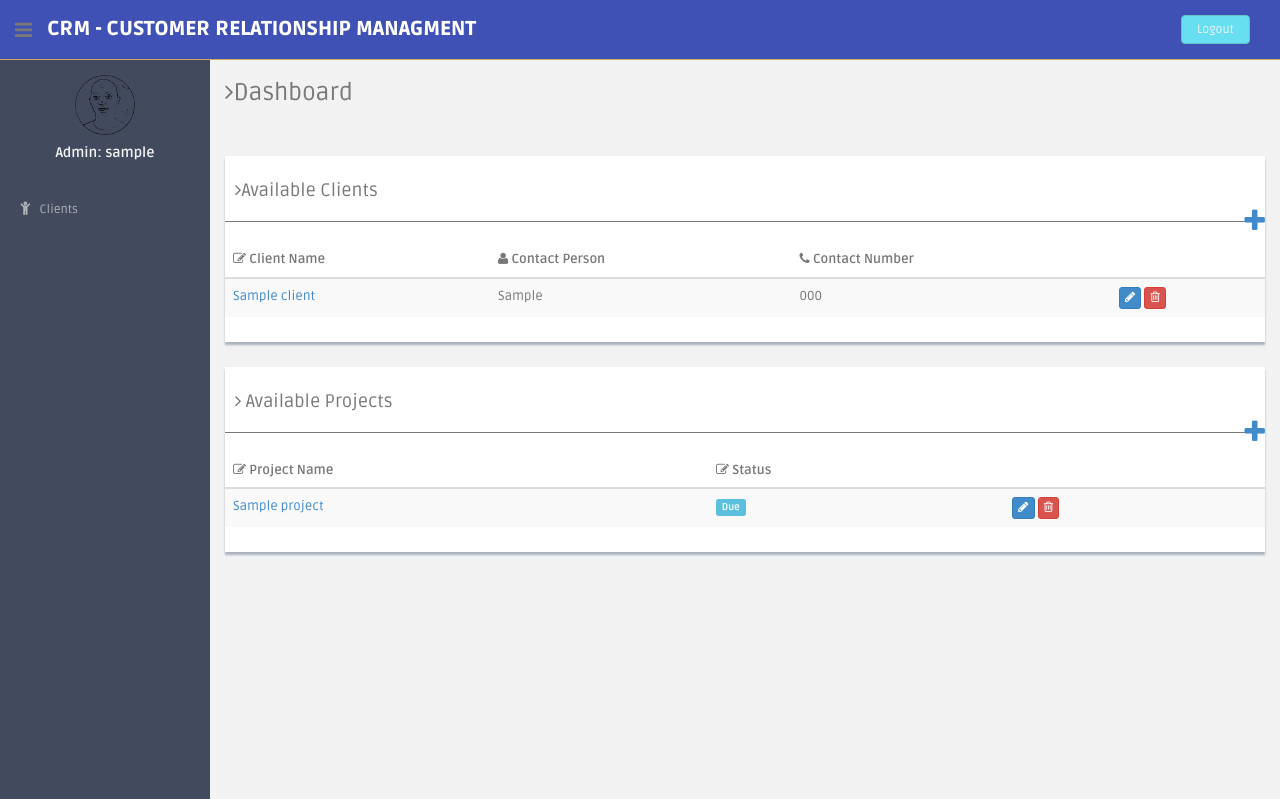
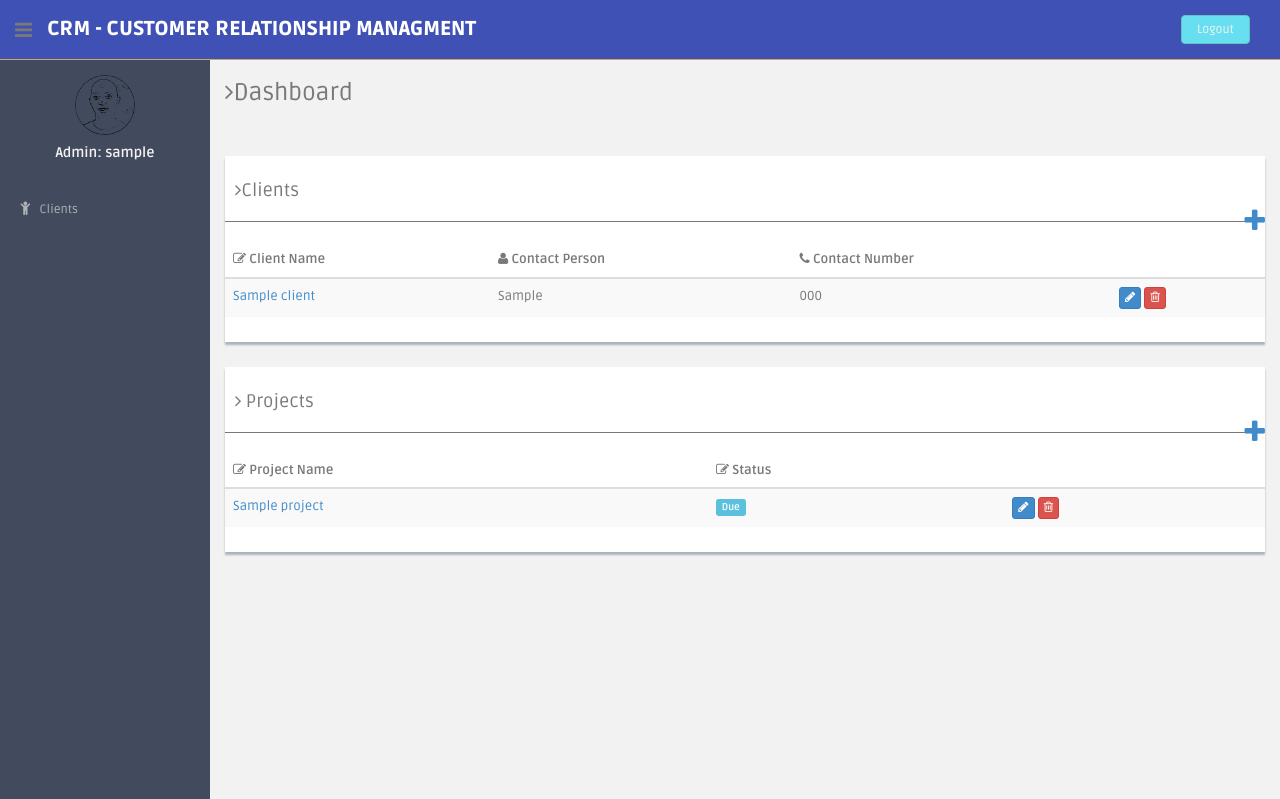
Before and after one commit to ntokozo-gb/crm, a Django app: page /clients/ in a window 1280 px wide. Shown: the top 799 px of the page. Run offline with Django 3.2, Linux system fonts and the light colour scheme; a user stored in the database is signed in; tables that the repository leaves empty hold one stand-in row (values such as "Sample post"); some libraries are stand-ins or nearby versions.

Commit message:
refactor: minor ui tweaks

```diff
--- a/crm_app/templates/index.html
+++ b/crm_app/templates/index.html
@@ -6,7 +6,7 @@
   <div class="col-md-12">
     <div class="content-panel">
       <table class="table table-striped table-advance table-hover">
-        <h4><i class="fa fa-angle-right"></i>Available Clients</h4>
+        <h4><i class="fa fa-angle-right"></i>Clients</h4>
           <div style="font-size:2em; color:Tomato; margin-top: -7px;" class="pull-right">
             <a data-toggle="modal" href="clients#myModal"> <i class="fa fa-plus"></i></a>
           </div>
@@ -74,7 +74,7 @@
           <tbody>
               {% for client in clients %}
             <tr>
-              <td><a href="basic_table.html#">{{ client.client_name }}</a></td>
+              <td><a href="">{{ client.client_name }}</a></td>
               <td class="hidden-phone">{{ client.contact_person }}</td>
               <td>{{ client.contact_number }}</td>
               <td>
@@ -98,7 +98,7 @@
       <table class="table table-striped table-advance table-hover">
         <h4>
           <i class="fa fa-angle-right"></i>
-          Available Projects
+          Projects
         </h4>
           <div style="font-size:2em; color:Tomato; margin-top: -7px;" class="pull-right">
               <a data-toggle="modal" href="clients#myModal1">
@@ -173,7 +173,7 @@
           <tbody>
             {% for project in projects %}
           <tr>
-            <td><a href="basic_table.html#">{{ project.proj_name }}</a></td>
+            <td><a href="">{{ project.proj_name }}</a></td>
             <td><span class="label label-info label-mini">Due</span></td>
             <td>
               <button class="btn btn-primary btn-xs">
```
